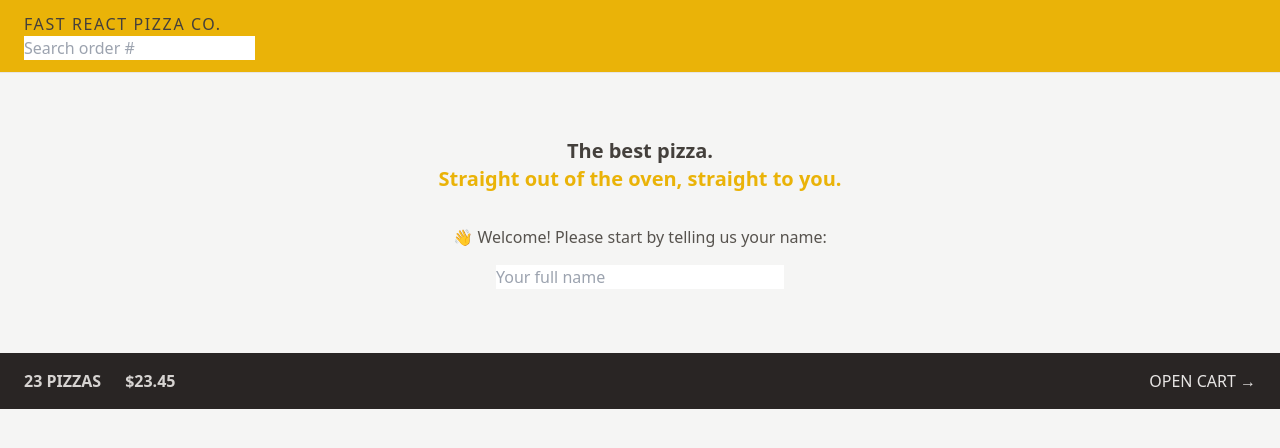
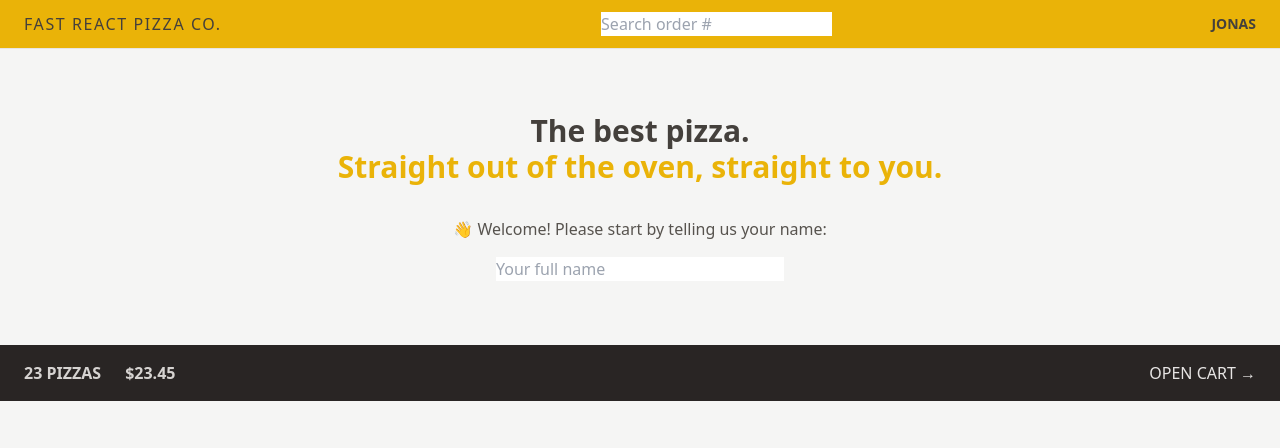
Before and after one commit to platisam/Fast_React_Pizza_Co., a React (Vite) app: page / in a window 1280 px wide. Shown: the top 448 px of the page. Built offline with nearby package versions, Linux system fonts and the light colour scheme.

Commit message:
styling Header and Home components using tailwind

```diff
--- a/src/features/user/Username.jsx
+++ b/src/features/user/Username.jsx
@@ -1,6 +1,6 @@
 const Username = () => {
   return (
-    <div className="text-sm font-semibold hidden">Jonas</div>
+    <div className="text-sm font-semibold hidden md:block ">Jonas</div>
   )
 }
 export default Username
--- a/src/ui/Header.jsx
+++ b/src/ui/Header.jsx
@@ -4,7 +4,7 @@
 
 const Header = () => {
   return (
-    <header className="bg-yellow-500 uppercase px-4 py-3 border-b border-stone-200 sm:px-6">
+    <header className="bg-yellow-500 uppercase px-4 py-3 border-b border-stone-200 sm:px-6 flex items-center justify-between">
       <Link to="/" className="tracking-widest">Fast React Pizza Co.</Link>
 
       <SearchOrder />
--- a/src/ui/Home.jsx
+++ b/src/ui/Home.jsx
@@ -2,8 +2,8 @@
 
 function Home() {
   return (
-    <div className="my-10 sm:my-16 text-center">
-      <h1 className="text-xl font-semibold text-center mb-8">
+    <div className="my-10 sm:my-16 text-center px-4">
+      <h1 className="text-xl font-semibold text-center mb-8 md:text-3xl">
         The best pizza.
         <br />
         <span className="text-yellow-500">
```
